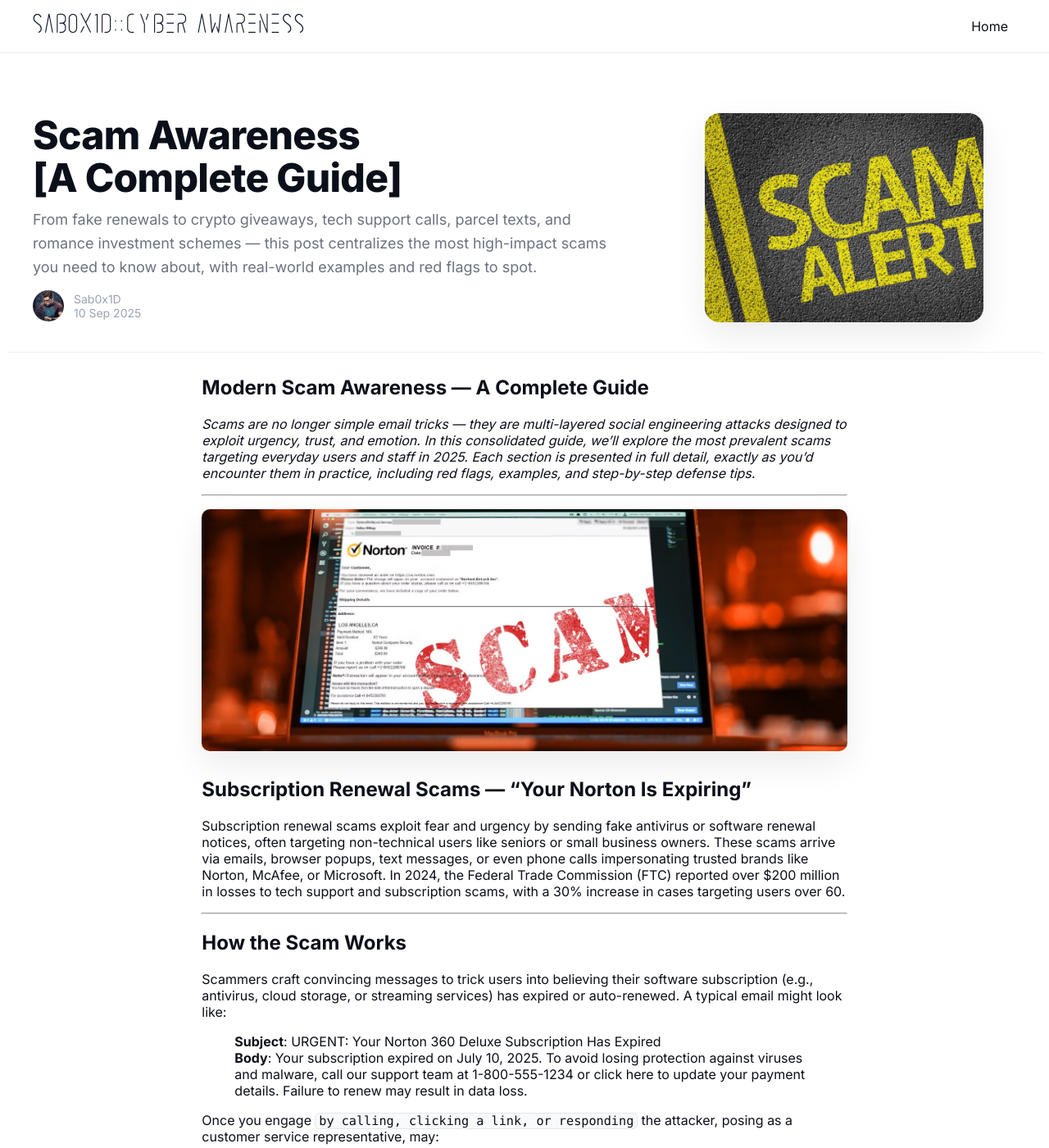
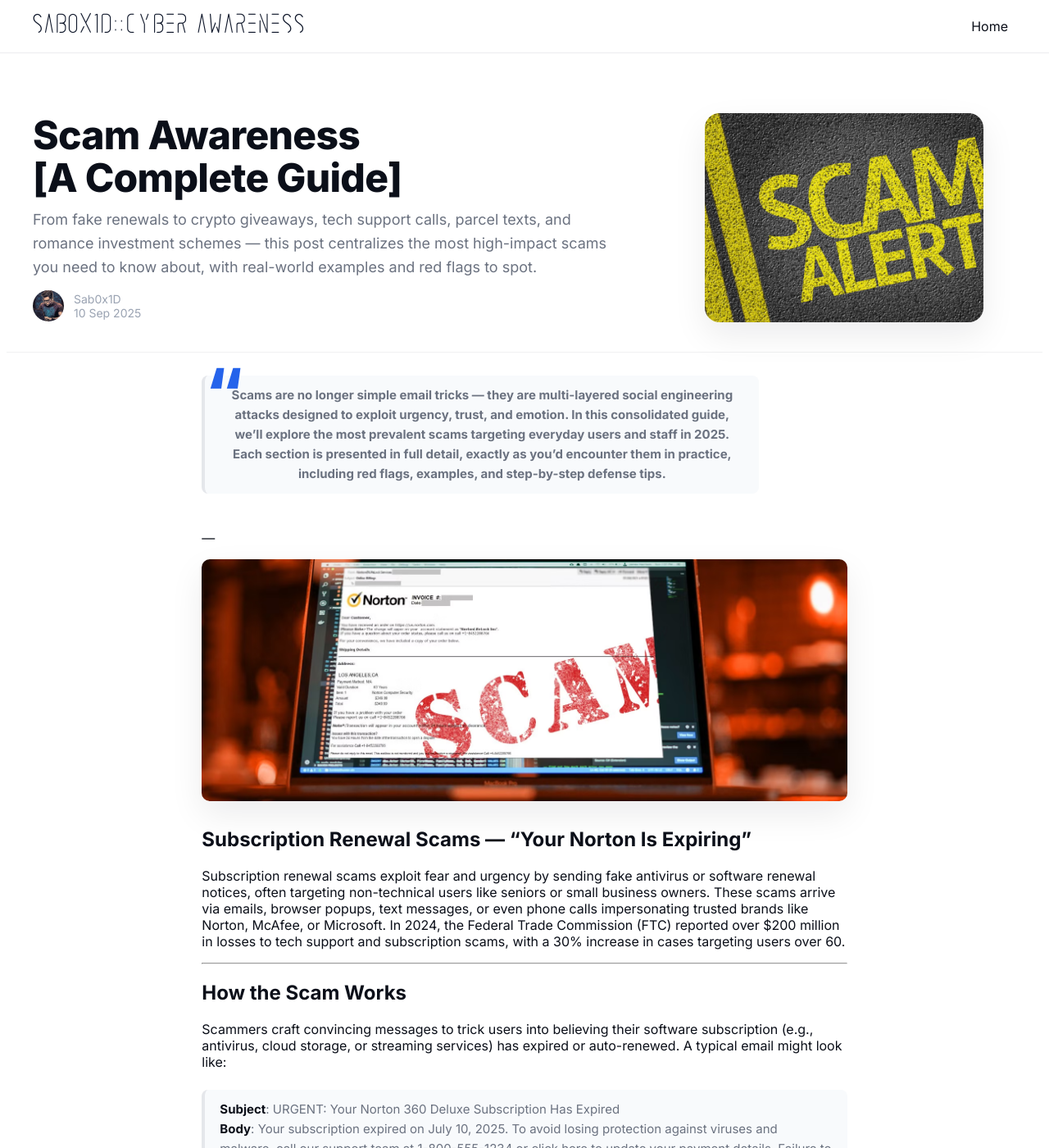
Before and after one commit to Sab0x1D/blogs, a Jekyll site: the page built from _listings/modern_scam_awareness.md, in a window 1280 px wide and 1400 px high. Shown: the whole window at 82% size. Built offline with Jekyll 4.4.1, drawn with Linux system fonts in a browser that asks for light colours.

Commit message:
blockquote styling fix3

```diff
--- a/_listings/modern_scam_awareness.md
+++ b/_listings/modern_scam_awareness.md
@@ -11,10 +11,10 @@
 tags: [Scam]
 ---
 
-# Modern Scam Awareness — A Complete Guide
-
-*Scams are no longer simple email tricks — they are multi-layered social engineering attacks designed to exploit urgency, trust, and emotion. In this consolidated guide, we’ll explore the most prevalent scams targeting everyday users and staff in 2025. Each section is presented in full detail, exactly as you’d encounter them in practice, including red flags, examples, and step-by-step defense tips.*
-
+<blockquote class="featured-quote">
+Scams are no longer simple email tricks — they are multi-layered social engineering attacks designed to exploit urgency, trust, and emotion. In this consolidated guide, we’ll explore the most prevalent scams targeting everyday users and staff in 2025. Each section is presented in full detail, exactly as you’d encounter them in practice, including red flags, examples, and step-by-step defense tips.
+</blockquote>
+<br>
 ---
 
 <img src="../assets/img/banners/scam-subscription.avif" alt="Subscription Renewal Scam" class="section-banner">
--- a/assets/css/site.css
+++ b/assets/css/site.css
@@ -360,7 +360,7 @@
 .tag-back{
   display:inline-block; padding:10px 16px; border:1px solid var(--card-border);
   border-radius:999px; text-decoration:none; font-weight:600; font-size:14px;
-  color:var(--text); background: #fff; transition:background .15s, color .15s, border-color .15s;
+  color:var(--text); background:#fff; transition:background .15s, color .15s, border-color .15s;
 }
 .tag-back:hover{ background:var(--text); color:#fff; border-color:var(--text); }
 
@@ -595,97 +595,53 @@
 }
 .footer-quote { margin:0; font-size:14px; color:var(--muted); text-align:center; font-style:italic; }
 
-/* (Optional) make the sticky-footer math tighter now that it's short */
+/* (Optional) make the sticky-footer math tighter now that it's short) */
 :root{ --footer-h: 72px; }  /* was 120px */
 
 
 /* =========================================================
    UNIVERSAL 40PX BREATHING ROOM ABOVE THE FOOTER
    ========================================================= */
-
-/* Always leave 40px between the last content and the footer */
 main.page-content { padding-bottom: 20px !important; }
-
-/* Home: give the topics row the final gap before the footer */
 .home .topic-grid { margin-bottom: 20px; }
-
-/* Tag pages: add 40px after the grid/back link or the empty state text */
 .tag-hero ~ .grid { margin-bottom: 20px; }
 .tag-back-wrap { margin-bottom: 40px; }
-.tag-hero + p { margin-bottom: 40px; }  /* “No posts for this topic yet.” */
-
-/* (Optional) if another section is last on the page, this helps too */
+.tag-hero + p { margin-bottom: 40px; }
 .container > .section:last-child { margin-bottom: 20px; }
 
 /* ===== Featured → compact tiles on mobile (match "Popular Topics") ===== */
 @media (max-width: 640px){
-  /* Switch to **single column** for readability */
-  .featured-row{
-    grid-template-columns: 1fr !important;
-    gap: var(--gap);
+  .featured-row{ grid-template-columns: 1fr !important; gap: var(--gap); }
+
+  .featured-row .card.card--sm{
+    position: relative; overflow: hidden; border-radius: 20px;
+    box-shadow: var(--shadow); background: #0b0f19;
   }
 
-  /* Tile look for each featured card */
-  .featured-row .card.card--sm{
-    position: relative;
-    overflow: hidden;
-    border-radius: 20px;
-    box-shadow: var(--shadow);
-    background: #0b0f19;
-  }
+  .featured-row .card.card--sm .media{ aspect-ratio: var(--feat-mobile-ar) !important; }
+  .featured-row .card.card--sm .thumb{ position: absolute; inset: 0; width: 100%; height: 100%; object-fit: cover; }
 
-  /* Media-first aspect ratio (set via variable) */
-  .featured-row .card.card--sm .media{
-    aspect-ratio: var(--feat-mobile-ar) !important;
-  }
-
-  /* Ensure the image fills the tile */
-  .featured-row .card.card--sm .thumb{
-    position: absolute;
-    inset: 0;
-    width: 100%;
-    height: 100%;
-    object-fit: cover;
-  }
-
-  /* Stronger gradient for legible text on busy images */
   .featured-row .card.card--sm::after{
-    content:"";
-    position:absolute; inset:0;
+    content:""; position:absolute; inset:0;
     background: linear-gradient(to top, rgba(0,0,0,.65), rgba(0,0,0,0) 55%);
     pointer-events:none;
   }
 
-  /* Date chip stays top-left */
   .featured-row .card.card--sm .meta-top{
-    position:absolute;
-    top:10px; left:10px;
-    z-index:2;
-    background: rgba(255,255,255,.9);
+    position:absolute; top:10px; left:10px; z-index:2; background: rgba(255,255,255,.9);
   }
 
-  /* Overlay the title at the bottom (compact, readable) */
   .featured-row .card.card--sm .body{
-    position: absolute;
-    left: 12px; right: 12px; bottom: 10px;
-    padding: 0;
-    background: transparent;
-    z-index: 2;
+    position: absolute; left: 12px; right: 12px; bottom: 10px;
+    padding: 0; background: transparent; z-index: 2;
   }
   .featured-row .card.card--sm .title{
-    color:#fff;
-    font-weight:800;
-    font-size:15px;
-    line-height:1.25;
-    margin:0;
+    color:#fff; font-weight:800; font-size:15px; line-height:1.25; margin:0;
     text-shadow: 0 1px 2px rgba(0,0,0,.7);
   }
 
-  /* Hide desktop-only bits on mobile tiles */
   .featured-row .card.card--sm .excerpt,
-  .featured-row .card.card--sm .meta{
-    display: none !important;
-  }
+  .featured-row .card.card--sm .meta{ display: none !important; }
 }
 
 /* Single-column fallback for ultra-small phones (kept for clarity) */
@@ -694,42 +650,25 @@
 }
 
 /* ===== Responsive brand: keep logo/title on one line on small screens ===== */
-.site-header .wrapper{ min-width: 0; }               /* allow children to shrink */
-.site-title{
-  white-space: nowrap;                                /* never wrap */
-  overflow: hidden; text-overflow: ellipsis;          /* trim gracefully if needed */
-  flex: 1 1 auto;                                     /* title takes available space */
-}
-.site-nav{ flex: 0 0 auto; }                          /* nav stays compact */
+.site-header .wrapper{ min-width: 0; }
+.site-title{ white-space: nowrap; overflow: hidden; text-overflow: ellipsis; flex: 1 1 auto; }
+.site-nav{ flex: 0 0 auto; }
 
-/* Tighten spacing + scale title down a bit more on phones */
 @media (max-width: 640px){
   .site-header .wrapper{ gap: 12px; }
-  .site-title{
-    font-size: clamp(20px, 6.2vw, 28px);              /* slightly smaller than before */
-    letter-spacing: 0.06em;                           /* reduce tracking to avoid wrap */
-  }
+  .site-title{ font-size: clamp(20px, 6.2vw, 28px); letter-spacing: 0.06em; }
   .site-nav .page-link{ font-size: 15px; padding: 8px 8px; }
 }
-
-/* Ultra-small phones */
 @media (max-width: 360px){
-  .site-title{
-    font-size: clamp(18px, 5.6vw, 24px);
-    letter-spacing: 0.045em;
-  }
+  .site-title{ font-size: clamp(18px, 5.6vw, 24px); letter-spacing: 0.045em; }
 }
 
 /* Center a single card on Page 2 (desktop) without changing its size */
 @supports(selector(:has(*))) {
-  /* Desktop = 3-column grid */
   @media (min-width: 1201px) {
-    .grid:has(> :nth-child(1)):not(:has(> :nth-child(2))) {
-      grid-auto-flow: dense;
-    }
+    .grid:has(> :nth-child(1)):not(:has(> :nth-child(2))) { grid-auto-flow: dense; }
     .grid:has(> :nth-child(1)):not(:has(> :nth-child(2))) > :first-child {
-      grid-column: 2;            /* use the middle column → centered, same width */
-      justify-self: stretch;     /* keep full column width */
+      grid-column: 2; justify-self: stretch;
     }
   }
 }
@@ -737,81 +676,87 @@
 /* Safety: never hide the older-posts section */
 .post-neighbors { display:block !important; }
 
-
 /* =======================
    Section Banners
    ======================= */
 .section-banner {
   width: 100%;
-  max-width: var(--container);  /* keeps it aligned with your content width */
+  max-width: var(--container);  /* aligned with content width */
   display: block;
-  margin: 0 auto 2rem auto;     /* centers and adds space below */
-  border-radius: var(--round);  /* reuse your design token for consistency */
-  box-shadow: var(--shadow);    /* subtle lift effect */
+  margin: 0 auto 2rem auto;
+  border-radius: var(--round);
+  box-shadow: var(--shadow);
   object-fit: cover;
-  aspect-ratio: var(--banner-ar);            /* ensures images scale nicely */
+  aspect-ratio: var(--banner-ar);
 }
 
+/* Keep banners matching the article column if needed */
+.article .post-body .section-banner { max-width: 100%; }
 
 @media (max-width: 720px){
-  :root{
-    --banner-ar: 4 / 3;   /* taller banners on mobile */
-  }
+  :root{ --banner-ar: 4 / 3; }   /* taller banners on mobile */
 }
 
 /* ================================
    Featured Quote Within Blog Posts
    ================================ */
-.featured-quote {
+.featured-quote{
   position: relative;
   font-family: 'Inter', sans-serif;
   font-size: 22px;
   font-weight: 700;
   line-height: 1.6;
   color: var(--text);
-  max-width: 640px;        /* narrower than article width */
-  margin: 48px auto;       /* center with spacing above/below */
-  padding-left: 36px;      /* space for decorative mark */
+  max-width: 640px;
+  margin: 48px auto;
+  padding-left: 36px;
   text-align: center;
 }
-
-.featured-quote::before {
+.featured-quote::before{
   content: "“";
   position: absolute;
-  left: 0;
-  top: -20px;
-  font-size: 80px;
-  line-height: 1;
-  color: #2563eb;          /* blue quotation mark */
-  font-weight: 800;
+  left: 0; top: -20px;
+  font-size: 80px; line-height: 1;
+  color: #2563eb; font-weight: 800;
 }
-
-/* Responsive tweak for mobile */
-@media (max-width: 720px) {
-  .featured-quote {
-    font-size: 18px;
-    padding-left: 28px;
-  }
-  .featured-quote::before {
-    font-size: 60px;
-    top: -12px;
-  }
+@media (max-width: 720px){
+  .featured-quote{ font-size: 18px; padding-left: 28px; }
+  .featured-quote::before{ font-size: 60px; top: -12px; }
 }
 
 /* =======================
    Normal Blockquotes (override)
    ======================= */
-.article blockquote {
-  margin: 24px 0;
-  padding: 12px 18px;
-  border-left: 4px solid var(--card-border); /* vertical line */
-  background: #f8fafc;                       /* light gray background */
-  color: var(--muted);                       /* greyish font color */
+.article .post-body blockquote,
+.article .post-content blockquote,
+.post-body .post-content blockquote,
+.post-body blockquote,
+.post-content blockquote{
+  margin: 24px 0 !important;
+  padding: 12px 18px !important;
+  border-left: 4px solid var(--card-border) !important; /* vertical line */
+  background: #f8fafc !important;                       /* light gray card */
+  color: var(--muted) !important;                        /* greyish font */
   font-size: 15px;
   line-height: 1.6;
   border-radius: 8px;
 }
-
-.article blockquote strong {
-  color: var(--text);
+/* remove extra inner spacing */
+.article .post-body blockquote > p,
+.article .post-content blockquote > p,
+.post-body blockquote > p,
+.post-content blockquote > p{ margin: 0 !important; }
+/* stronger text inside */
+.article .post-body blockquote strong,
+.article .post-content blockquote strong,
+.post-body blockquote strong,
+.post-content blockquote strong{ color: var(--text) !important; }
+/* optional dark mode */
+html.dark .article .post-body blockquote,
+html.dark .article .post-content blockquote,
+html.dark .post-body blockquote,
+html.dark .post-content blockquote{
+  background: rgba(11,18,32,0.10) !important;
+  border-left-color: rgba(255,255,255,0.18) !important;
+  color: #cbd5e1 !important;
 }
```
